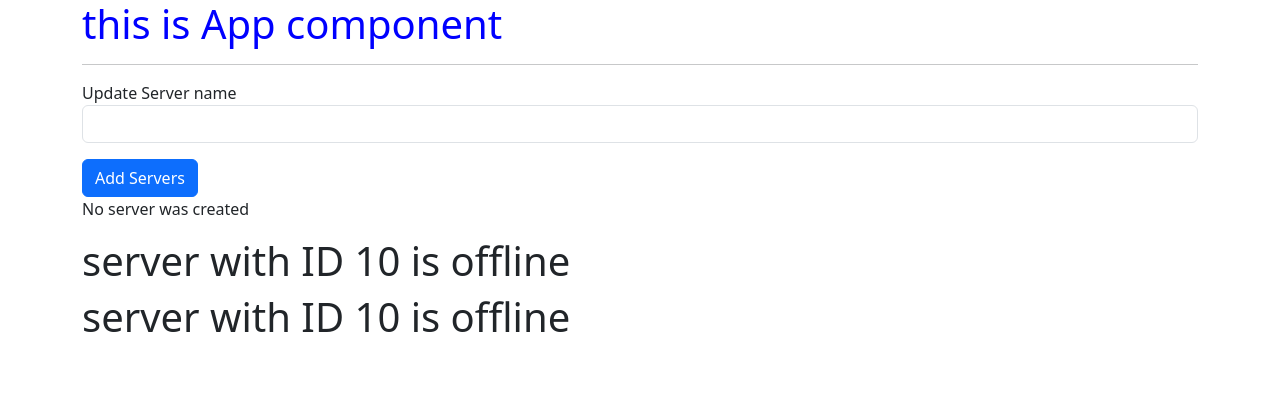
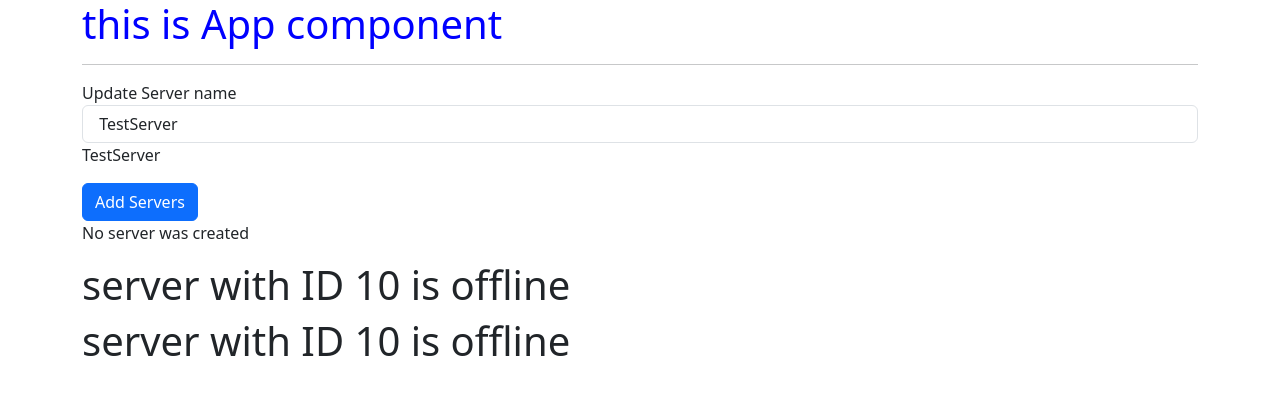
Before and after one commit to ZuhRa-HashiMi/Angular_Project, an Angular app: page / in a window 1280 px wide. Shown: the top 394 px of the page. Built offline with nearby package versions, Linux system fonts and the light colour scheme.

Commit message:
Two way dataBinding

```diff
--- a/src/app/servers/servers.component.html
+++ b/src/app/servers/servers.component.html
@@ -1,8 +1,12 @@
 <label>Update Server name</label>
+<!-- <input
+type="text"
+class="form-control"
+(input)="onUpdateServerName($event)"> -->
 <input
 type="text"
 class="form-control"
-(input)="onUpdateServerName($event)">
+[(ngModel)]="serverName">
 <p>{{ serverName }}</p>
 
 <button class="btn btn-primary "
--- a/src/app/servers/servers.component.ts
+++ b/src/app/servers/servers.component.ts
@@ -11,7 +11,7 @@
 export class ServersComponent {
   allowNewServer = false;
   serverCreationStatus = "No server was created";
-  serverName = " ";
+  serverName = " TestServer ";
 
   constructor() {
     setTimeout(() => {
```
